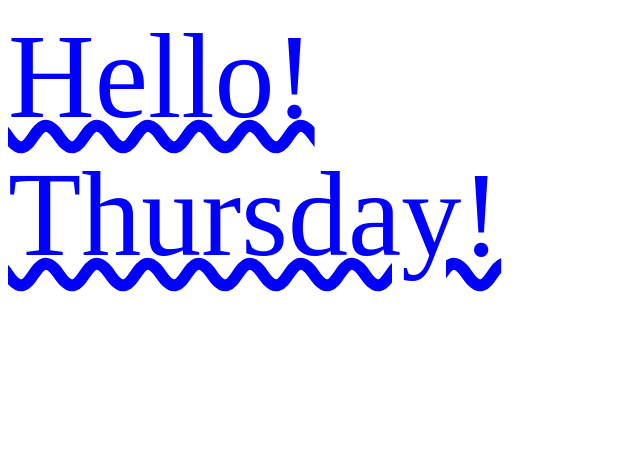
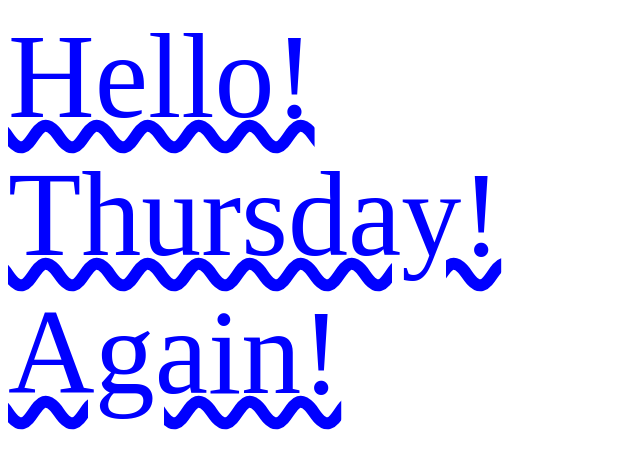
Before and after one commit to iankils/Test-Git, a plain HTML site: page index.html in a window 1280 px wide. Shown: the whole page, without its empty margins (0-640 px from the left). Drawn offline with Linux system fonts and the light colour scheme.

Commit message:
added html

```diff
--- a/index.html
+++ b/index.html
@@ -9,5 +9,6 @@
 <body>
     <div class="test">Hello!</div>
     <div class="test">Thursday!</div>
+    <div class="test">Again!</div>
 </body>
 </html>
```
